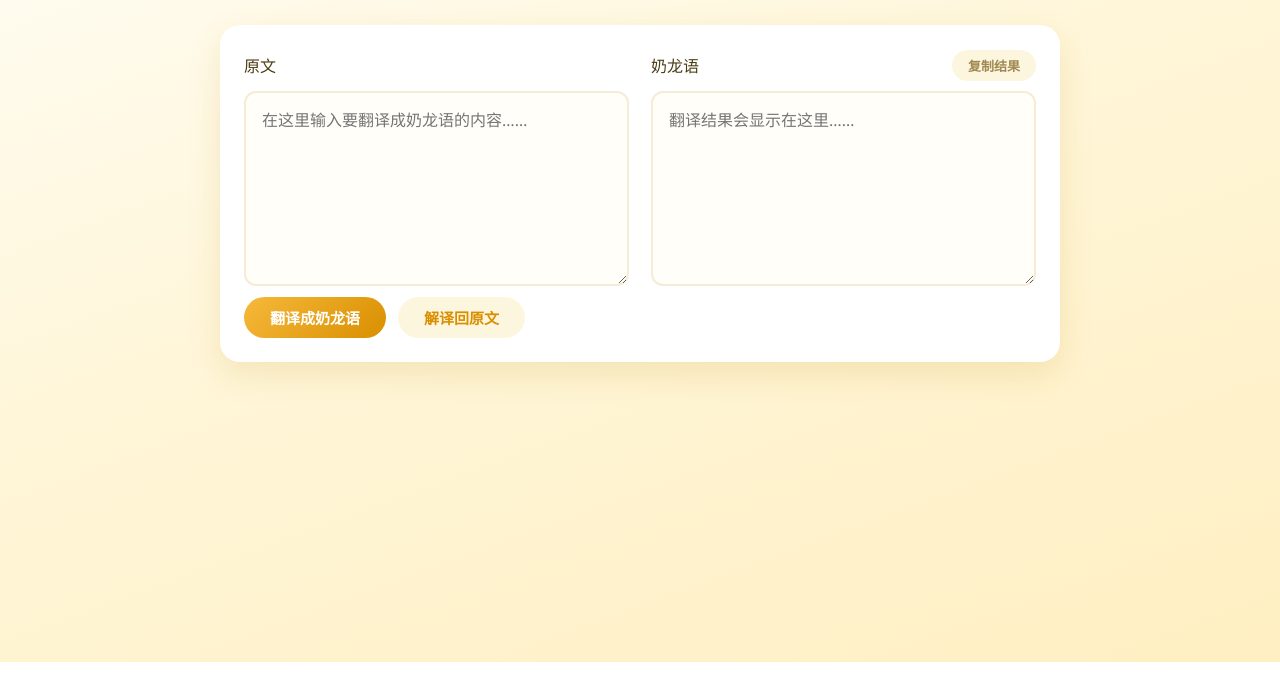
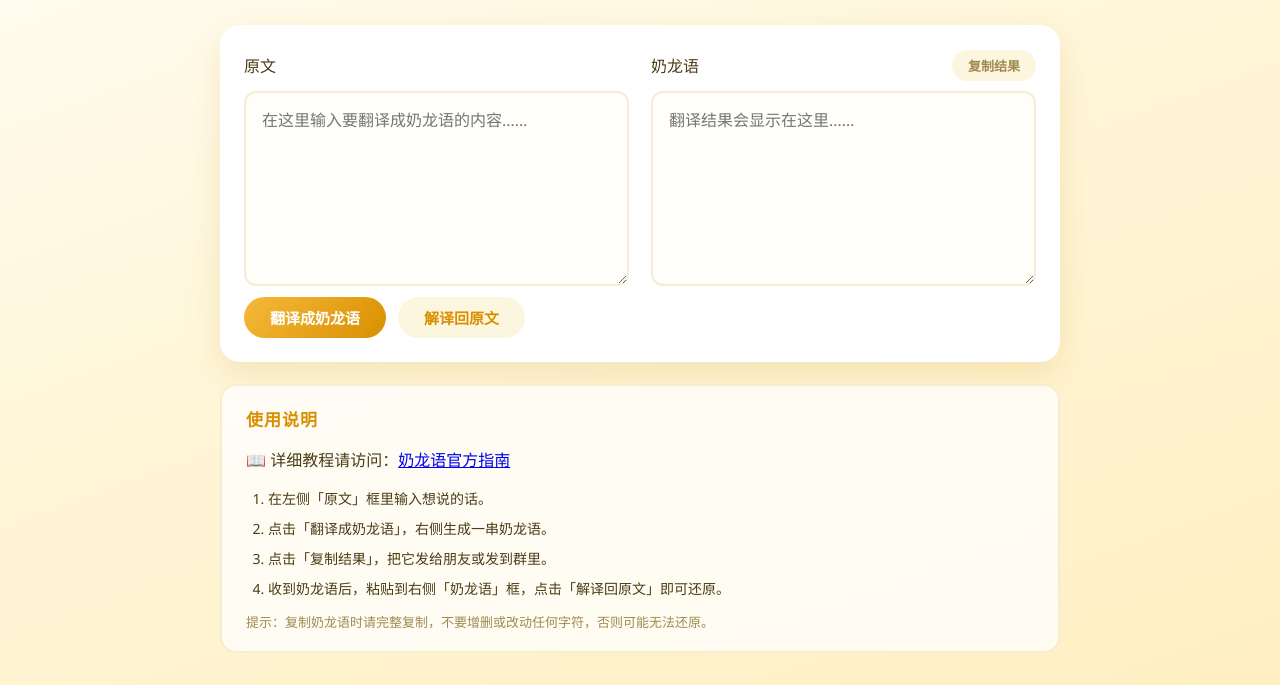
Before and after one commit to brofea/NLtranslator, a website built with Vite: page index.html in a window 1280 px wide. Shown: the part 138-823 px from the top of the page. Before the commit the page ends 800 px from the top, so only its background shows below. Built offline with nearby package versions, Linux system fonts and the light colour scheme.

Commit message:
添加使用说明

```diff
--- a/src/main.ts
+++ b/src/main.ts
@@ -34,6 +34,19 @@ app.innerHTML = `
         <p id="stats" class="stats"></p>
       </section>
     </main>
+
+    <section class="usage">
+      <h2>使用说明</h2>
+      <!-- 在这里插入链接 -->
+      <p>📖 详细教程请访问：<a href="https://www.bilibili.com/video/BV1Tk6ZB3EAE" target="_blank">奶龙语官方指南</a></p>
+      <ol>
+        <li>在左侧「原文」框里输入想说的话。</li>
+        <li>点击「翻译成奶龙语」，右侧生成一串奶龙语。</li>
+        <li>点击「复制结果」，把它发给朋友或发到群里。</li>
+        <li>收到奶龙语后，粘贴到右侧「奶龙语」框，点击「解译回原文」即可还原。</li>
+      </ol>
+      <p class="usage-note">提示：复制奶龙语时请完整复制，不要增删或改动任何字符，否则可能无法还原。</p>
+</section>
 
   </div>
 `;
--- a/src/style.css
+++ b/src/style.css
@@ -176,6 +176,41 @@ body {
   color: #d9534f;
 }
 
+.usage {
+  margin-top: 22px;
+  background: rgba(255, 255, 255, 0.75);
+  border-radius: 16px;
+  padding: 20px 24px;
+  border: 2px solid #f6ecd4;
+}
+
+.usage h2 {
+  margin: 0 0 12px;
+  font-size: 17px;
+  color: var(--accent-dark);
+  letter-spacing: 1px;
+}
+
+.usage ol {
+  margin: 0;
+  padding-left: 22px;
+  display: flex;
+  flex-direction: column;
+  gap: 6px;
+}
+
+.usage li {
+  font-size: 14px;
+  line-height: 1.7;
+  color: var(--ink);
+}
+
+.usage-note {
+  margin: 12px 0 0;
+  font-size: 13px;
+  color: var(--muted);
+}
+
 @media (max-width: 720px) {
   .card {
     grid-template-columns: 1fr;
```
